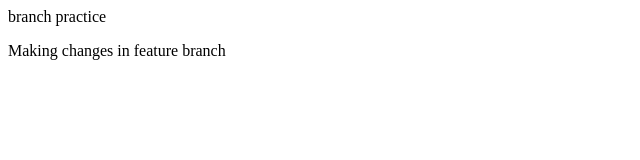
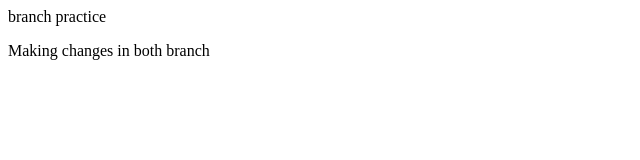
Before and after one commit to Pujash19/next, a plain HTML site: page branchPractice/index.html in a window 1280 px wide. Shown: the full height of the page, 0-640 px from the left. Drawn offline with Linux system fonts and the light colour scheme.

Commit message:
made changes

```diff
--- a/branchPractice/index.html
+++ b/branchPractice/index.html
@@ -1,2 +1,2 @@
 <p>branch practice</p>
-<p>Making changes in feature branch</p>
+<p>Making changes in both branch</p>
```
